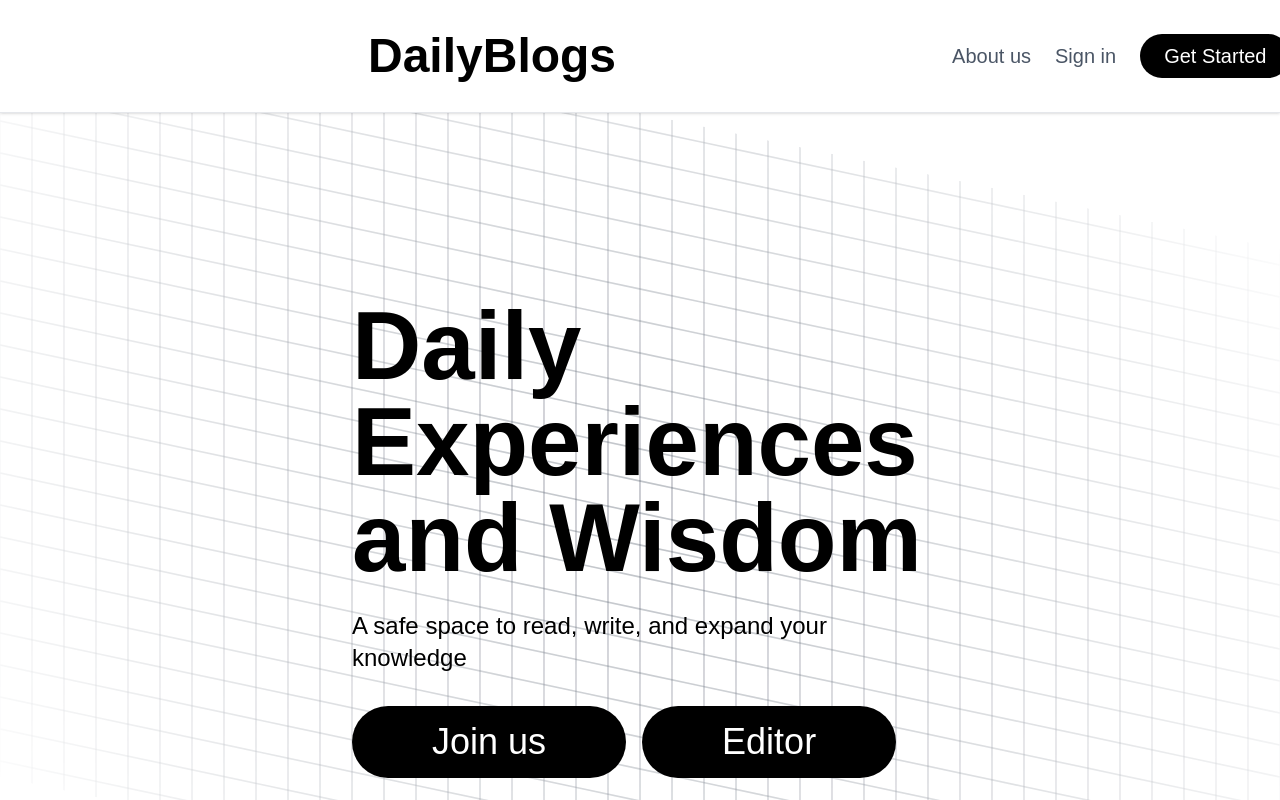
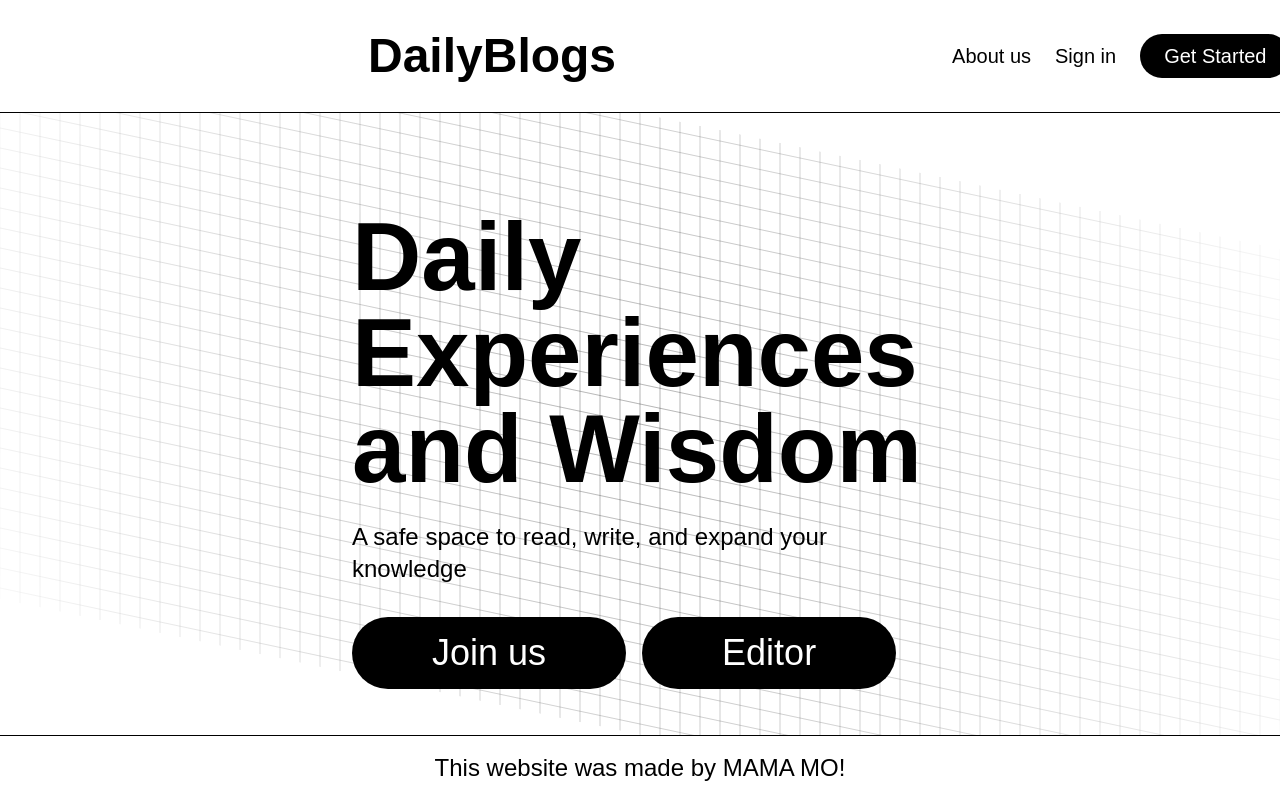
Before and after one commit to babkkin/daily-blogs, a Next.js app: page / in a window 1280 px wide. Shown: the top 800 px of the page. Built offline with nearby package versions, Linux system fonts and the light colour scheme; a web font is replaced by a local one.

Commit message:
Fixed Scrollable Landing Page

```diff
--- a/app/layout.js
+++ b/app/layout.js
@@ -2,7 +2,6 @@
 import Link from "next/link";
 import { AuthModalProvider, useAuthModal } from "@/components/AuthModalProvider";
 import AuthModal from "@/components/AuthModal";
-import { DarkModeProvider, useDarkMode } from "./DarkModeContext";
 import "./globals.css";
 import { Kalnia } from "next/font/google";
 
@@ -13,19 +12,14 @@ const kalnia = Kalnia({
 
 function Header() {
   const { openModal } = useAuthModal();
-  const { darkMode } = useDarkMode();
 
   return (
-    <header
-      className={`px-8 py-4 flex items-center justify-between shadow-sm border-b transition-colors duration-300
-      ${darkMode ? "bg-gray-900 border-gray-700 text-white" : "bg-white border-gray-200 text-black"}`}
-    >
+    <header className="px-8 py-4 flex items-center justify-between border-b transition-colors duration-300">
       {/* Logo */}
       <div className="flex items-center gap-8">
         <Link
           href="/"
-          className={`text-5xl font-bold m-4 mx-[42vh] transition-colors
-          ${darkMode ? "text-white hover:text-gray-300" : "text-black hover:text-gray-900"}`}
+          className="text-5xl font-bold m-4 mx-[42vh] transition-colors"
         >
           DailyBlogs
         </Link>
@@ -33,17 +27,12 @@ function Header() {
 
       {/* Nav / Actions */}
       <div className="flex gap-6 items-center mr-[42vh] whitespace-nowrap">
-        <Link
-          href="/about"
-          className={`text-xl transition-colors
-          ${darkMode ? "text-gray-300 hover:text-white" : "text-gray-600 hover:text-gray-900"}`}
-        >
+        <Link href="/about" className="text-xl transition-colors">
           About us
         </Link>
 
         <button
-          className={`text-xl transition-colors
-          ${darkMode ? "text-gray-300 hover:text-white" : "text-gray-600 hover:text-gray-900"}`}
+          className="text-xl transition-colors"
           onClick={() => openModal("login")}
         >
           Sign in
@@ -58,13 +47,9 @@ function Header() {
 
         <Link
           href="/setting"
-          className={`mx-1 transition-colors duration-200 flex items-center justify-center
-          h-[38px] w-[38px] rounded-full
-          ${darkMode ? "text-white hover:bg-[#102b63]" : "text-gray-800 hover:bg-[#e7e7e7]"}`}
+          className="mx-1 transition-colors duration-200 flex items-center justify-center h-[38px] w-[38px] rounded-full"
         >
-          <i className="fi fi-tc-settings : text-[30px]"></i>
-          {/* Or FontAwesome:
-              <i className="fa-solid fa-gear text-[30px]"></i> */}
+          <i className="fi fi-tc-settings text-[30px]"></i>
         </Link>
       </div>
     </header>
@@ -72,30 +57,26 @@ function Header() {
 }
 
 function Footer() {
-  const { darkMode } = useDarkMode();
-
   return (
-    <footer
-      className={`p-4 text-center text-2xl transition-colors duration-300 border-t
-      ${darkMode ? "bg-gray-900 border-gray-700 text-gray-400" : "bg-white border-gray-200 text-gray-500"}`}
-    >
+    <footer className="p-4 text-center text-2xl transition-colors duration-300 border-t">
       This website was made by MAMA MO!
     </footer>
   );
 }
 
 export default function RootLayout({ children }) {
+
   return (
     <html lang="en">
       <body className={`${kalnia.className} min-h-screen flex flex-col transition-colors duration-300`}>
-        <DarkModeProvider>
-          <AuthModalProvider>
-            <Header />
-            <main className="flex-1">{children}</main>
-            <Footer />
-            <AuthModal />
-          </AuthModalProvider>
-        </DarkModeProvider>
+        <AuthModalProvider>
+          <Header />
+          <main className="flex-1 ">
+            {children}
+          </main>
+         <Footer />
+          <AuthModal />
+        </AuthModalProvider>
       </body>
     </html>
   );
--- a/app/page.jsx
+++ b/app/page.jsx
@@ -8,17 +8,14 @@ export default function HomePage() {
   const router = useRouter();
 
   return (
-    <main className="relative items-center justify-center h-screen overflow-hidden">
+<main className="relative flex items-center justify-start min-h-full overflow-hidden">
       {/* Background Grid */}
       <InteractiveGridPattern
-        className=" overflow-hiddenabsolute inset-0 -z-10 h-full w-full -top-0 -left-0 skew-y-12 [mask-image:radial-gradient(800px_circle_at_center,white,transparent)]"
-        squares={[40, 40]}
-        width={20}
-        height={20}
+        className="absolute inset-0 -z-10 h-full w-full -top-0 -left-0 skew-y-12 mask-[mask-image:radial-gradient(800px_circle_at_center,white,transparent)]"
       />
 
       {/* Foreground Content */}
-      <div className="flex flex-col justify-center h-full relative z-10">
+      <div className="overflow-hidden flex flex-col justify-center h-full relative z-10">
         <h1 className="text-8xl font-bold text-black mt-[50px] mb-6 mx-[44vh]">
           Daily Experiences <br /> and Wisdom
         </h1>
--- a/components/AuthModal.jsx
+++ b/components/AuthModal.jsx
@@ -24,8 +24,8 @@ export default function AuthModal() {
 
       {/* modal box */}
       <div
-        className="relative max-w-md mx-auto bg-white rounded-xl p-6 shadow-2xl z-10"
-        style={{ marginTop: "2vh" }}
+        className="mt-[29vh] relative max-w-md mx-auto bg-white rounded-xl p-6 shadow-2xl z-10"
+
         onClick={(e) => e.stopPropagation()}
       >
         <button
--- a/components/ui/interactive-grid-pattern.jsx
+++ b/components/ui/interactive-grid-pattern.jsx
@@ -18,8 +18,7 @@ export default function InteractiveGridPattern({
     <svg
       viewBox={`0 0 ${width * horizontal} ${height * vertical}`}
       preserveAspectRatio="xMidYMid slice"
-      className={`absolute inset-0 h-full w-full ${className || ''}`}
-      style={{ background: 'transparent' }}
+      className={` absolute inset-0 h-full w-full bg-white ${className || ''}`}
       {...props}
     >
       {Array.from({ length: horizontal * vertical }).map((_, index) => {
@@ -32,7 +31,7 @@ export default function InteractiveGridPattern({
             y={y}
             width={width}
             height={height}
-            className={`stroke-gray-600/20 fill-transparent ${squaresClassName || ''}`}
+            className={`stroke-black/30 fill-transparent ${squaresClassName || ''}`}
           />
         );
       })}
```
